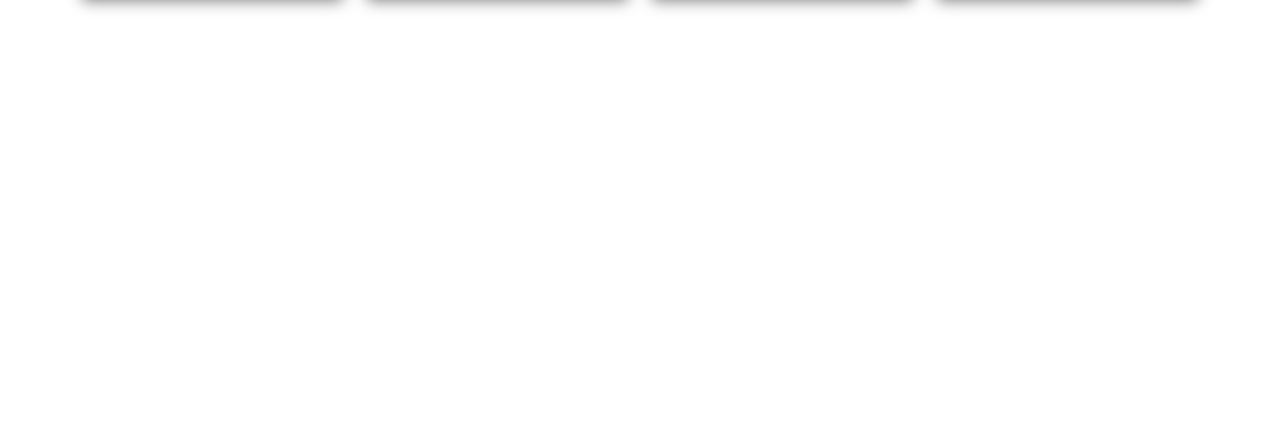
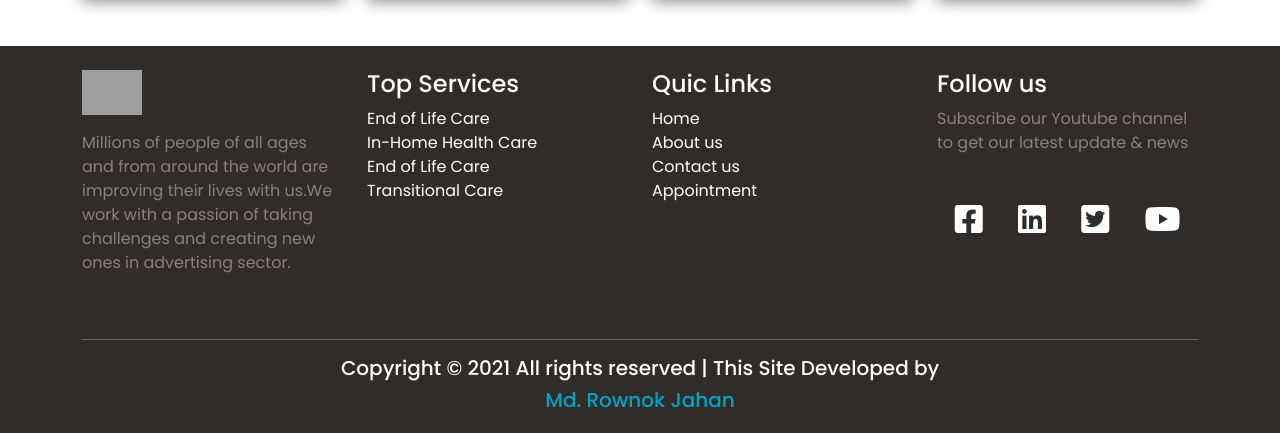
Before and after one commit to Programming-Hero-Web-Course3/healthcare-related-website-rownok420, a React (Create React App) app: page / in a window 1280 px wide. Shown: the part 3625-4058 px from the top of the page. Before the commit the page ends 3671 px from the top, so only its background shows below. Built offline with nearby package versions, Linux system fonts and the light colour scheme; no server answers; grey boxes are pictures that could not be loaded.

Commit message:
added footer

```diff
--- a/src/App.js
+++ b/src/App.js
@@ -8,6 +8,7 @@ import Login from "./Pages/Login/Login/Login";
 import AuthProvider from "./Context/AuthProvider";
 import PrivateRoute from "./Pages/Login/PrivateRoute/PrivateRoute";
 import Appointment from "./Pages/Appointment/Appointment";
+import Footer from "./Pages/Shared/Footer/Footer";
 
 function App() {
     return (
@@ -32,6 +33,7 @@ function App() {
                             <NotFound />
                         </Route>
                     </Switch>
+                    <Footer />
                 </Router>
             </AuthProvider>
         </div>
--- a/src/Pages/Shared/Footer/Footer.css
+++ b/src/Pages/Shared/Footer/Footer.css
@@ -0,0 +1,11 @@
+/* .footer-bg{
+    background-color: #1c63b8;
+} */
+
+.links a {
+    color: white !important;
+    text-decoration: none;
+    margin: 10px;
+    font-size: 18px;
+    font-weight: bold;
+}
--- a/src/Pages/Shared/Footer/Footer.js
+++ b/src/Pages/Shared/Footer/Footer.js
@@ -0,0 +1,118 @@
+import React from "react";
+import { NavLink } from "react-router-dom";
+import logo from '../../../images/logo3.svg'
+import './Footer.css'
+
+const Footer = () => {
+    const activeStyle = {
+        fontWeight: "bold",
+        color: "#FF3614",
+        textDecoration: "underline",
+    };
+    return (
+        <div
+            style={{ backgroundColor: "#322c29" }}
+            className="text-white"
+        >
+            <div className="container">
+                <div className="row pt-4 pb-2">
+                    <div className="col-12 col-md-6 col-lg-3 mb-4">
+                        <img
+                            style={{ height: "45px" }}
+                            className="mb-3"
+                            src={logo}
+                            alt=""
+                        />
+                        <p>
+                            Millions of people of all ages and from around the
+                            world are improving their lives with us.We work with
+                            a passion of taking challenges and creating new ones
+                            in advertising sector.
+                        </p>
+                    </div>
+                    <div className="col-12 col-md-6 col-lg-3 mb-4">
+                        <h4>Top Services</h4>
+                        <span>End of Life Care</span>
+                        <br />
+                        <span>In-Home Health Care</span>
+                        <br />
+                        <span>End of Life Care</span>
+                        <br />
+                        <span>Transitional Care</span>
+                    </div>
+                    <div className="col-12 col-md-6 col-lg-3 mb-4">
+                        <h4>Quic Links</h4>
+                        <NavLink
+                            className="text-white text-decoration-none"
+                            activeStyle={activeStyle}
+                            to="/home"
+                        >
+                            Home
+                        </NavLink>
+                        <br />
+                        <NavLink
+                            className="text-white text-decoration-none"
+                            activeStyle={activeStyle}
+                            to="/about"
+                        >
+                            About us
+                        </NavLink>
+                        <br />
+                        <NavLink
+                            className="text-white text-decoration-none"
+                            activeStyle={activeStyle}
+                            to="/contact"
+                        >
+                            Contact us
+                        </NavLink>
+                        <br />
+                        <NavLink
+                            className="text-white text-decoration-none"
+                            activeStyle={activeStyle}
+                            to="/appointment"
+                        >
+                            Appointment
+                        </NavLink>
+                    </div>
+                    <div className="col-12 col-md-6 col-lg-3 mb-4">
+                        <h4>Follow us</h4>
+                        <p>
+                            Subscribe our Youtube channel to get our latest
+                            update & news
+                        </p>
+                        <div className="d-flex justify-content-around mt-5">
+                            <a href="https://www.facebook.com/">
+                                <i className="fab fa-2x fa-facebook-square text-white"></i>
+                            </a>
+                            <a href="https://www.linkedin.com/signup">
+                                <i className="fab fa-2x fa-linkedin text-white"></i>
+                            </a>
+                            <a href="https://twitter.com/?lang=en">
+                                <i className="fab fa-2x fa-twitter-square text-white"></i>
+                            </a>
+                            <a href="https://www.youtube.com/">
+                                <i className="fab fa-2x fa-youtube text-white"></i>
+                            </a>
+                        </div>
+                    </div>
+                </div>
+                <hr />
+                <div className="container pb-3">
+                    <h5 className="text-center ">
+                        Copyright &copy; 2021 All rights reserved | This Site
+                        Developed by <br />{" "}
+                        <span
+                            style={{ color: "#00a3c8" }}
+                            className=" mt-2 d-inline-block"
+                        >
+                            {" "}
+                            Md. Rownok Jahan
+                        </span>
+                    </h5>
+                </div>
+            </div>
+        </div>
+    );
+};
+
+export default Footer;
```
Also changed, not shown: src/images/logo4.webp (added).
